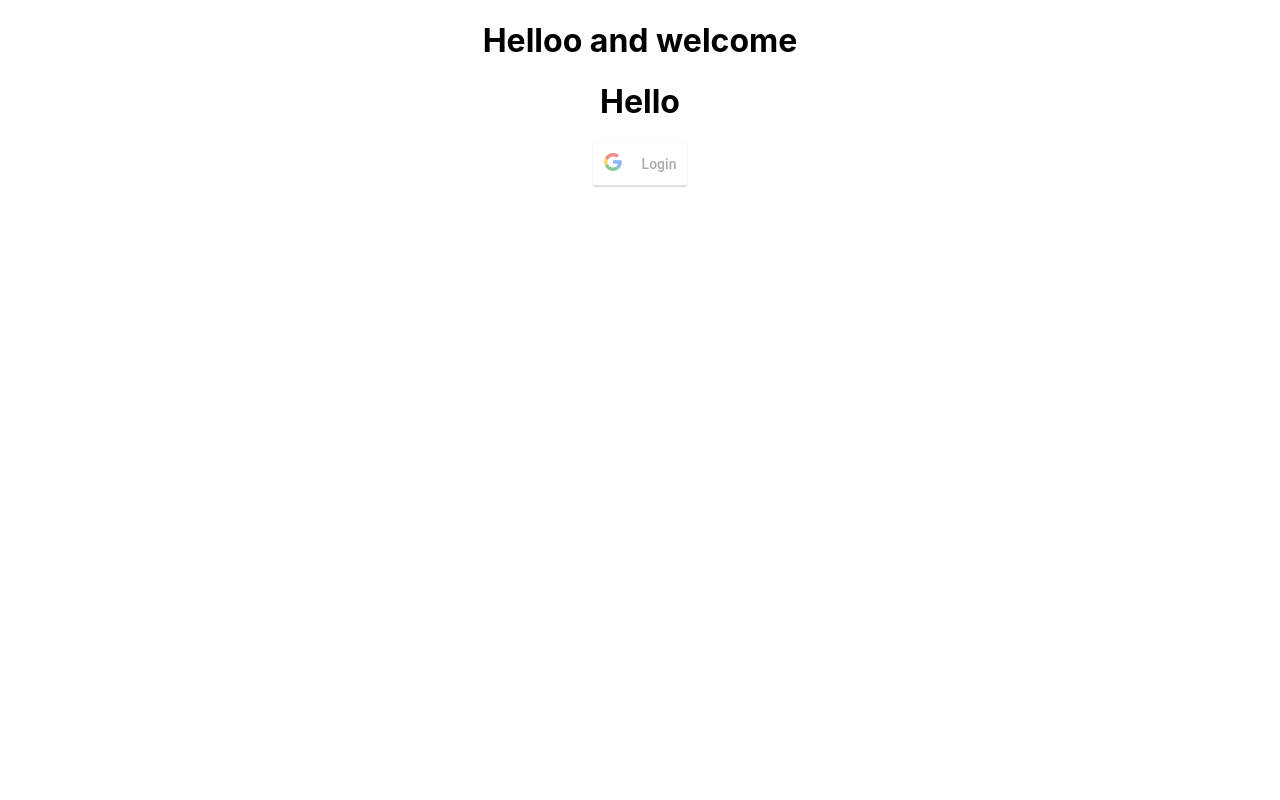
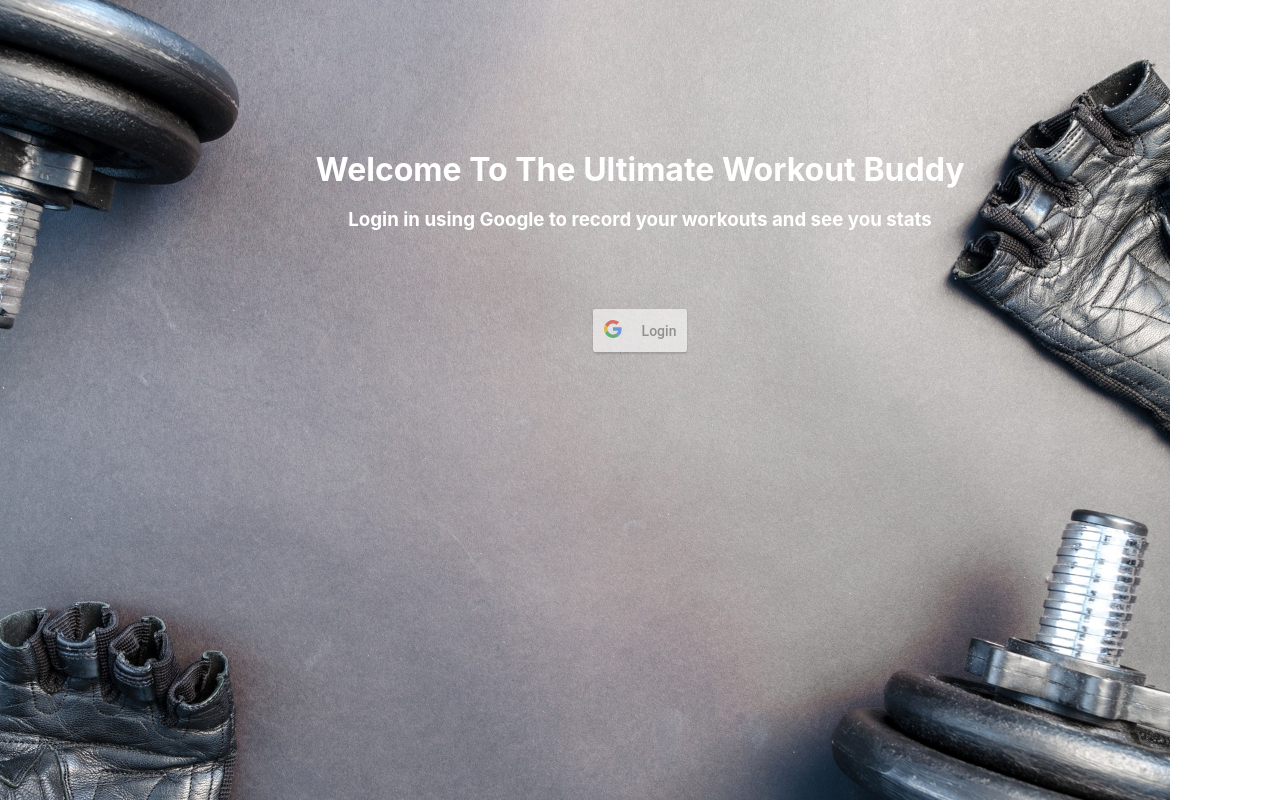
Before and after one commit to Nicolas-Cabrera/workouts, a React app: page / in a window 1280 px wide. Built offline with nearby package versions, Linux system fonts and the light colour scheme; no server answers.

Commit message:
login page looks done

```diff
--- a/src/Frontend/App.css
+++ b/src/Frontend/App.css
@@ -2,37 +2,6 @@
   text-align: center;
 }
 
-.App-logo {
-  height: 40vmin;
-  pointer-events: none;
+h1 {
+	margin: 0;
 }
-
-@media (prefers-reduced-motion: no-preference) {
-  .App-logo {
-    animation: App-logo-spin infinite 20s linear;
-  }
-}
-
-.App-header {
-  background-color: #282c34;
-  min-height: 100vh;
-  display: flex;
-  flex-direction: column;
-  align-items: center;
-  justify-content: center;
-  font-size: calc(10px + 2vmin);
-  color: white;
-}
-
-.App-link {
-  color: #61dafb;
-}
-
-@keyframes App-logo-spin {
-  from {
-    transform: rotate(0deg);
-  }
-  to {
-    transform: rotate(360deg);
-  }
-}
--- a/src/Frontend/App.js
+++ b/src/Frontend/App.js
@@ -1,26 +1,12 @@
 import React from 'react';
 import './App.css';
-import Test from './Test';
-import GoogleLogin from 'react-google-login';
+import SignUp from './Components/SignUp/SignUp';
 
 function App() {
 
-	const responseGoogle = (response) => {
-		console.log(response);
-	}
-
 	return (
 		<div className="App">
-			<h1>Helloo and welcome</h1>
-			<Test />
-
-			<GoogleLogin
-				clientId="436450418933-l94fngjjubjdqajp88d6rpkh7o5lira5.apps.googleusercontent.com"
-				buttonText="Login"
-				onSuccess={responseGoogle}
-				onFailure={responseGoogle}
-				cookiePolicy={'single_host_origin'}
-			/>
+			<SignUp />
 		</div>
 	);
 }
--- /dev/null
+++ b/src/Frontend/Components/SignUp/SignUp.css
@@ -0,0 +1,16 @@
+.Sign-Up-Page {
+	height: 100vh;
+	background-image: url('../../img/bg.jpg');
+	background-position-x: -110px;
+	background-repeat: no-repeat;
+	background-size: cover;
+}
+
+.signup-text {
+	padding-top: 150px;
+	color: white;
+}
+
+.google {
+	margin-top: 60px;
+}
--- /dev/null
+++ b/src/Frontend/Components/SignUp/SignUp.js
@@ -0,0 +1,26 @@
+import React from 'react';
+import './SignUp.css';
+import GoogleLogin from 'react-google-login';
+
+export default function SignUp() {
+
+	const responseGoogle = (response) => {
+		console.log(response);
+	}
+
+	return (
+		<div className="Sign-Up-Page">
+			<div className='signup-text'>
+				<h1>Welcome To The Ultimate Workout Buddy</h1>
+				<h3>Login in using Google to record your workouts and see you stats</h3>
+			</div>
+			<GoogleLogin className='google'
+				clientId="436450418933-l94fngjjubjdqajp88d6rpkh7o5lira5.apps.googleusercontent.com"
+				buttonText="Login"
+				onSuccess={responseGoogle}
+				onFailure={responseGoogle}
+				cookiePolicy={'single_host_origin'}
+			/>
+		</div>
+	);
+}
```
Also changed, not shown: src/Frontend/img/bg.jpg (added).
